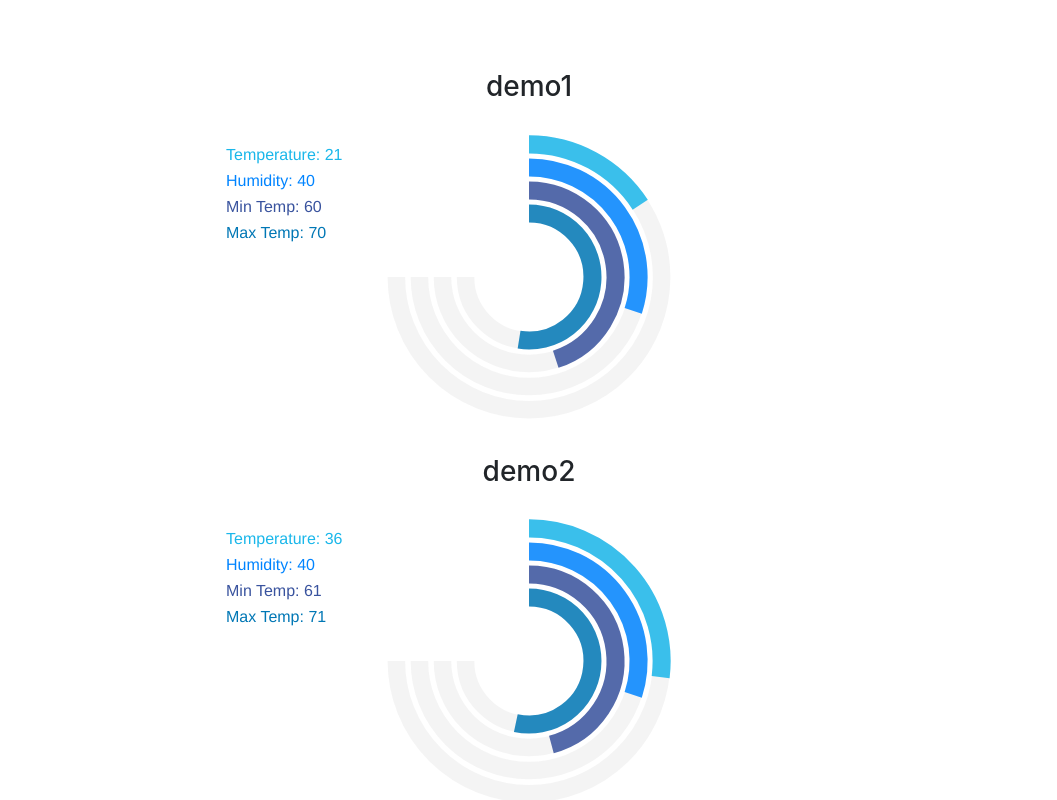
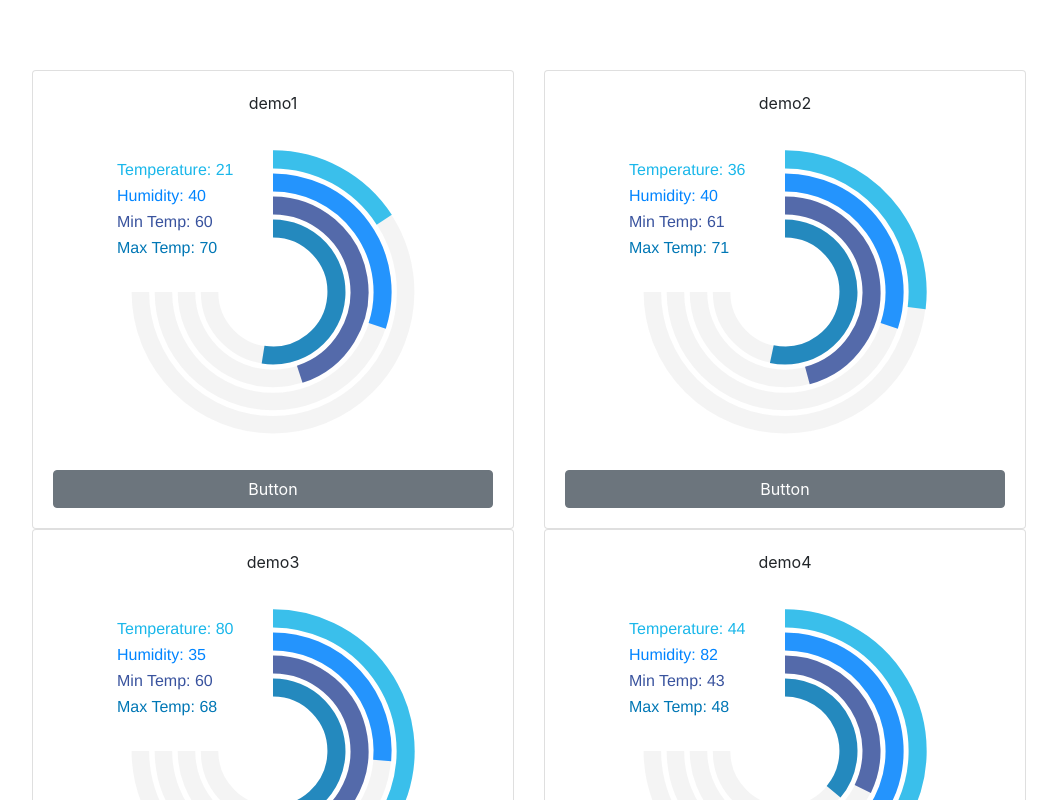
Before and after one commit to antoinecatt/ansync-dashboard-project, a React (Create React App) app: page / in a window 1280 px wide. Shown: the top 800 px of the page, without its empty margins (111-1168 px from the left). Built offline with nearby package versions, Linux system fonts and the light colour scheme.

Commit message:
added linechart modal for history of temperature

```diff
--- a/src/App.js
+++ b/src/App.js
@@ -1,13 +1,11 @@
 import React, { Component } from 'react';
 import './App.css';
 import TempCardList from './components/TempCardList';
-import LineChart from './components/LineChart';
 import { temps } from './temps';
 class App extends Component {
   render() {
     return (
       <div className="container">
-        {/* <LineChart temps={temps} /> */}
         <TempCardList temps={temps} />
       </div>
     );
--- a/src/components/LineChart.js
+++ b/src/components/LineChart.js
@@ -1,6 +1,5 @@
 import React, { Component } from 'react';
 import Chart from 'react-apexcharts';
-
 class LineChart extends Component {
   state = {
     options: {
@@ -50,12 +49,7 @@ class LineChart extends Component {
     series: [
       {
         name: 'Temperature',
-        data: [
-          ...this.props.temps.map(temp => {
-            const num = temp.temp;
-            return num.toString();
-          })
-        ]
+        data: [65,72,82,90,85,80,70,64,53,51]
       }
     ]
   };
--- a/src/components/TempCard.js
+++ b/src/components/TempCard.js
@@ -1,11 +1,27 @@
 import React, { Component } from 'react';
 import Chart from 'react-apexcharts';
-import { Button } from 'reactstrap';
-// TODO: ADD BOOTSTRAP FOR CARD UI, INSERT RADIALBARCHART INSIDE CARD, RENDER CARD INFO
+import LineChart from './LineChart';
+import {
+  Card,
+  CardImg,
+  CardText,
+  CardBody,
+  CardTitle,
+  CardSubtitle,
+  Button,
+  Row,
+  Col,
+  Modal,
+  ModalHeader,
+  ModalBody,
+  ModalFooter
+} from 'reactstrap';
 // ADD FUNCTIONALITY TO CARD TO CHANGE RANGEMAX AND RANGEMIN
+// SHOW HISTORY BY ADDING MODAL
 // ADD FUNCTIONALITY TO CARD TO CHANGE TEMPERATURE AND UPDATE IN LINE GRAPH
 class Temperature extends Component {
   state = {
+    modal: false,
     options: {
       plotOptions: {
         radialBar: {
@@ -35,7 +51,7 @@ class Temperature extends Component {
         floating: true,
         fontSize: '16px',
         position: 'left',
-        offsetX: 160,
+        offsetX: 30,
         offsetY: 10,
         labels: {
           useSeriesColors: true
@@ -61,24 +77,45 @@ class Temperature extends Component {
         }
       ]
     },
-    series: [this.props.temperature, this.props.hum, this.props.rangemin, this.props.rangemax]
+    series: [
+      this.props.temperature,
+      this.props.hum,
+      this.props.rangemin,
+      this.props.rangemax
+    ]
+  };
+
+  toggle = () => {
+    this.setState(prevState => ({
+      modal: !prevState.modal
+    }));
   };
 
   render() {
-    const { id, temp, rangemax, rangemin, hum } = this.props;
-    console.log(this.props.temperature)
     return (
-      <div>
-        {/* <ul>
-          <li>{id}</li>
-          <li>{temp}</li>
-          <li>{rangemax}</li>
-          <li>{rangemin}</li>
-          <li>{hum}</li>
-        </ul> */}
-      <h3>{id}</h3>
-        <Chart series={this.state.series} options={this.state.options} type="radialBar" height="350"/>
-      </div>
+      <Col sm="6">
+        <Card body>
+          <CardTitle>{this.props.id}</CardTitle>
+          <Chart
+            series={this.state.series}
+            options={this.state.options}
+            type="radialBar"
+            height="350"
+          />
+
+          <Button onClick={this.toggle}>Button</Button>
+          <Modal
+            isOpen={this.state.modal}
+            toggle={this.toggle}
+            className={this.props.className}
+          >
+            <ModalHeader toggle={this.toggle}>History</ModalHeader>
+            <ModalBody>
+              <LineChart />
+            </ModalBody>
+          </Modal>
+        </Card>
+      </Col>
     );
   }
 }
--- a/src/components/TempCardList.js
+++ b/src/components/TempCardList.js
@@ -1,21 +1,22 @@
 import React from 'react';
 import TempCard from './TempCard';
+import { Row } from 'reactstrap';
 
 const TempCardList = ({ temps }) => {
   const tempList = temps.map(val => {
     return (
       <TempCard
-          key={val._id}
-          id={val.id}
-          temperature={parseInt(val.temp)}
-          hum={parseInt(val.hum)}
-          rangemin={parseInt(val.rangemin)}
-          rangemax={parseInt(val.rangemax)}
+        key={val._id}
+        id={val.id}
+        temperature={val.temp}
+        rangemax={val.rangemax}
+        rangemin={val.rangemin}
+        hum={val.hum}
       />
     );
   });
 
-  return <div>{tempList}</div>;
+  return <Row>{tempList}</Row>;
 };
 
 export default TempCardList;
```
